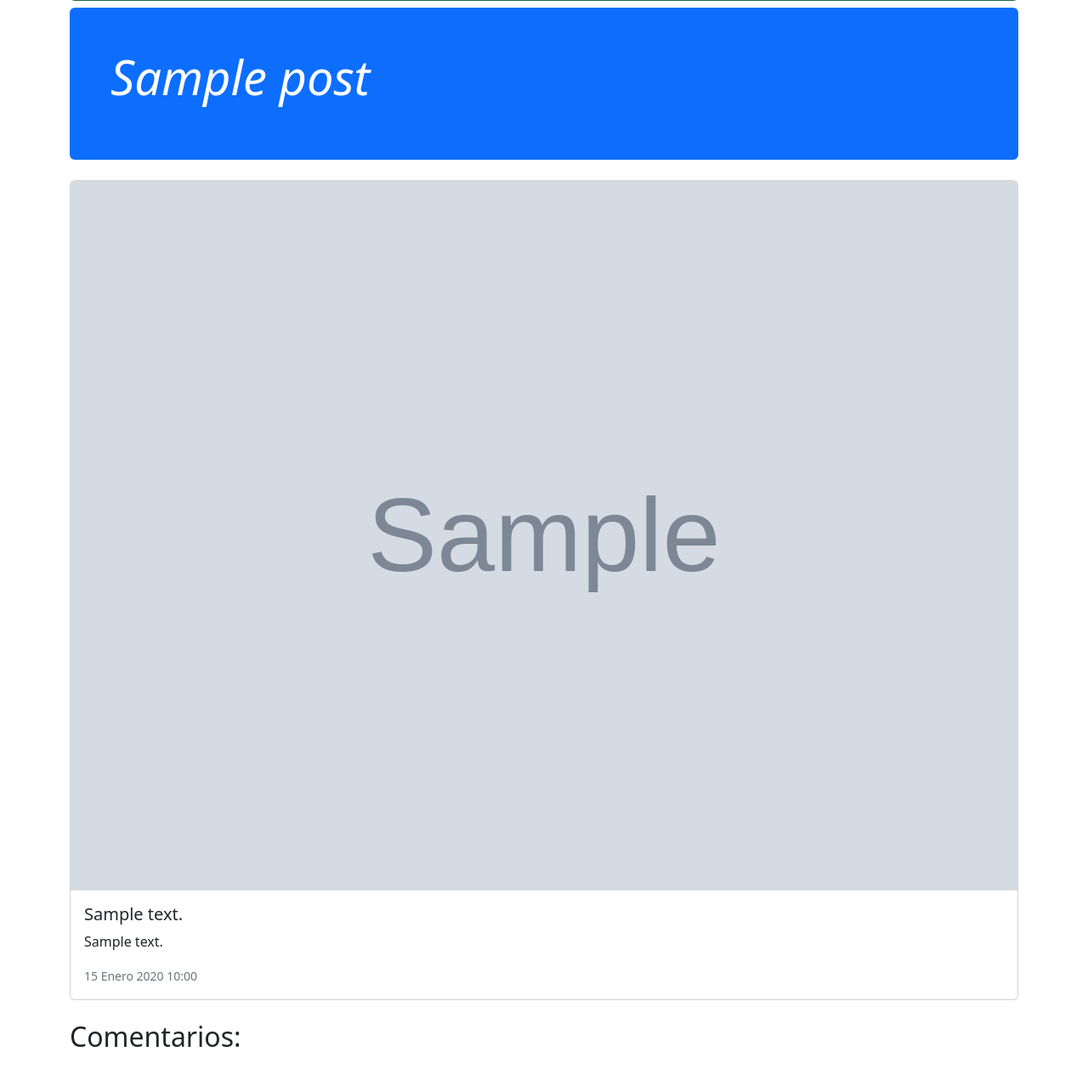
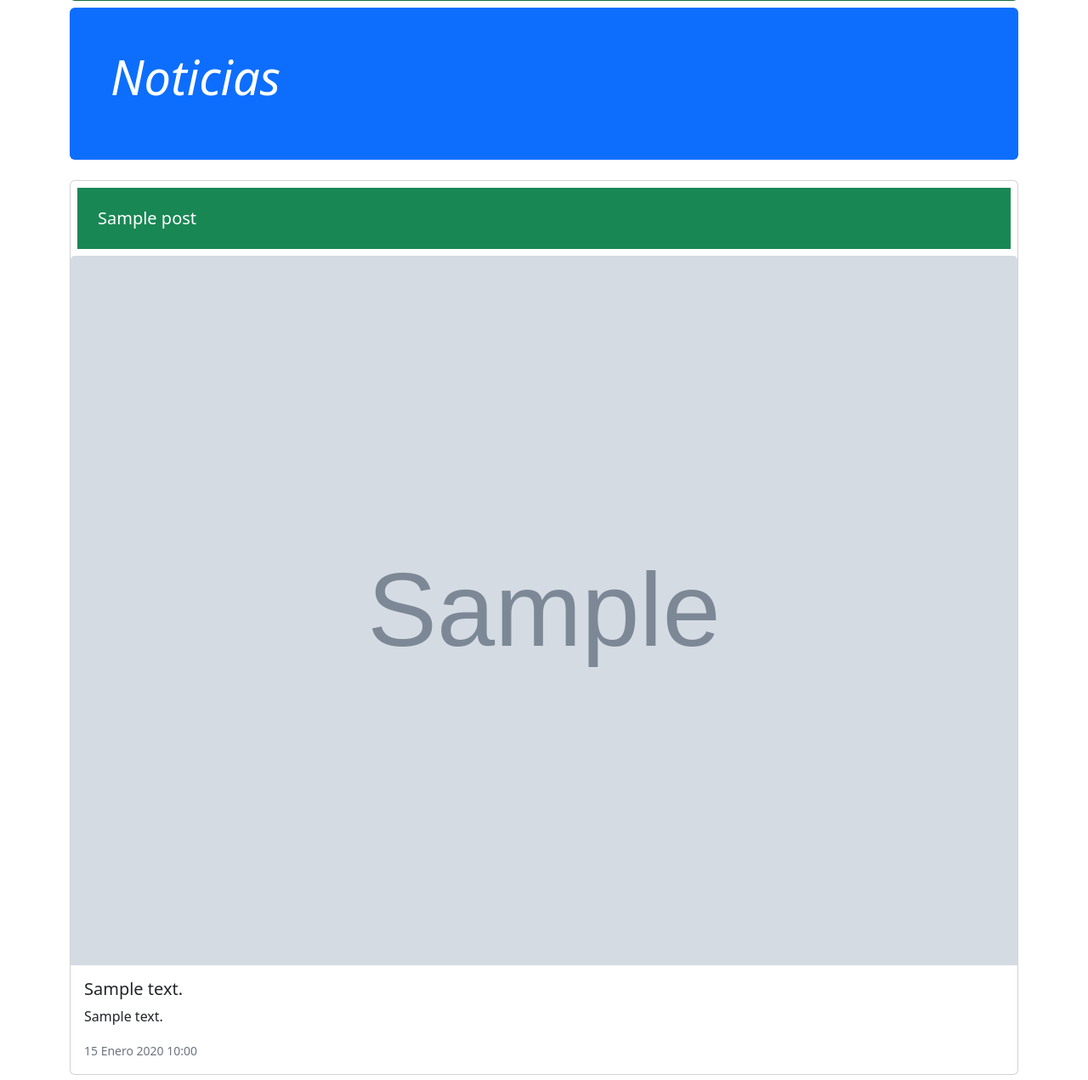
Before and after one commit to OctavioCazes/proyecto_blog, a Django app: page /blog/1 in a window 1280 px wide. Shown: the part 192-1463 px from the top of the page at 85% size. Run offline with Django 4.2, Linux system fonts and the light colour scheme; tables that the repository leaves empty hold one stand-in row (values such as "Sample post"); grey boxes marked "Sample" are stand-in pictures; parts of the project's set-up code (start-up, migrations or seed data) failed here and were passed over.

Commit message:
corrección de títulos y css

```diff
--- a/proyecto_base/proyecto_base/__init__.py
+++ /dev/null
@@ -1,2 +0,0 @@
-import pymysql
-pymysql.install_as_MySQLdb()
--- a/proyecto_base/templates/noticias.html
+++ b/proyecto_base/templates/noticias.html
@@ -40,7 +40,7 @@
 
     <div class="card" style="width: 35rem;">
 
-        <h5 class="card-title text-start">{{f.titulo_not}}</h5>
+        <h5 class="card-title text-start m-2" >{{f.titulo_not}}</h5>
 
         <div class="card-body">
           <img src="{{f.imagenes.url}}" class="card-img-top" alt="...">
--- a/proyecto_base/templates/templates_blog/blog.html
+++ b/proyecto_base/templates/templates_blog/blog.html
@@ -10,7 +10,7 @@
           <main class="container">
             <div class="p-4 p-md-5 mb-4 rounded text-bg-primary">
               <div class="col-md-6 px-0">
-                <h1 class="display-4 fst-italic">{{p.titulo_not}}</h1>
+                <h1 class="display-4 fst-italic">Noticias</h1>
 
                 </p>
               </div>
@@ -18,6 +18,7 @@
 
             <div class="col">
               <div class="card">
+                <h5 class="card-title text-start m-2 text-bg-success p-4" >{{p.titulo_not}}</h5>
                 <img src="{{p.imagenes.url}}" class="card-img-top" alt="...">
                 <div class="card-body">
                   <h5 class="card-title">{{p.excerpt}}</h5>
```
Also changed, not shown: proyecto_base/blog/__init__.py (deleted).
